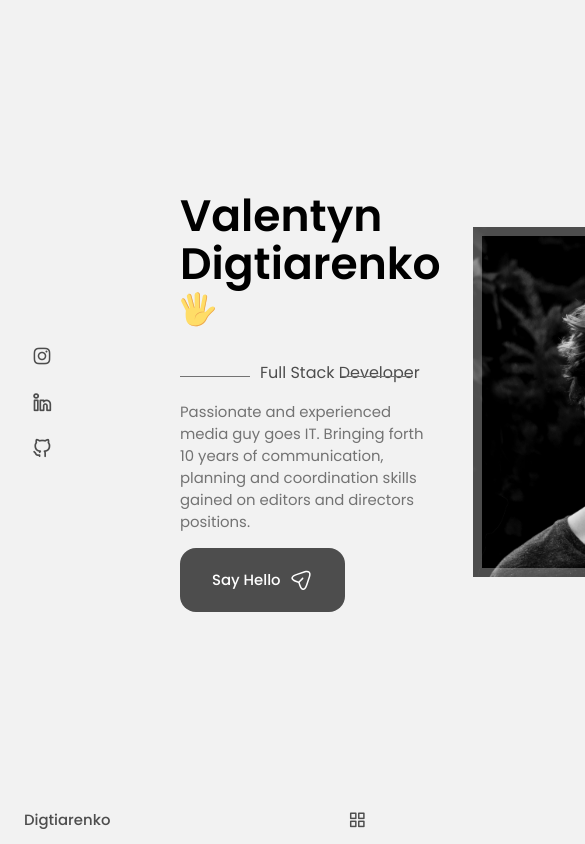
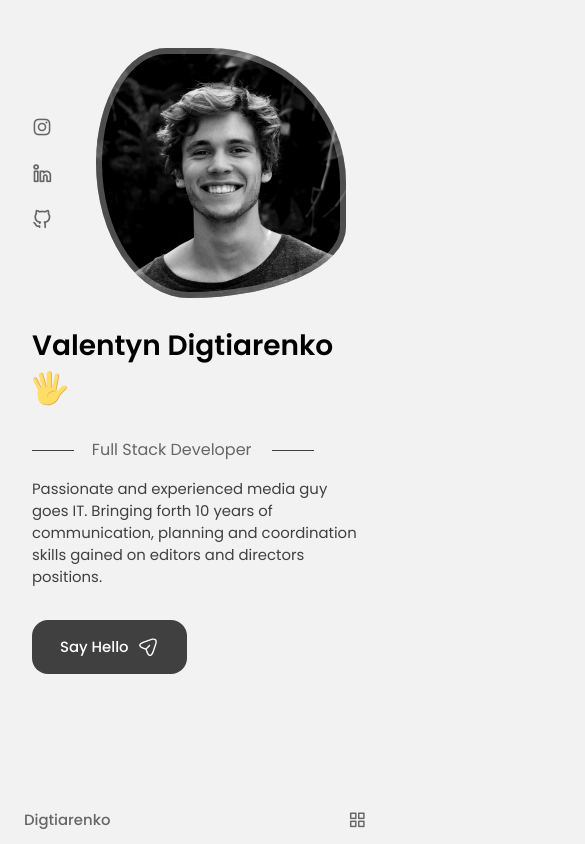
Before and after one commit to digtiarenko/portfolio, a React (Create React App) app: page / in a window 390 px wide. Shown: the top 844 px of the page, 585 px wide, since content can reach past the window. Built offline with nearby package versions, Linux system fonts and the light colour scheme.

Commit message:
home finished

```diff
--- a/src/App.css
+++ b/src/App.css
@@ -33,9 +33,9 @@
    /* =========COLORS HSL========== */
    --hue: 0;
    --saturation: 0%;
-   --title-color: hsl(var(--hue), var(--saturation), 30%);
+   --title-color: hsl(var(--hue), var(--saturation), 40%);
    --title-color-dark: hsl(var(--hue), var(--saturation), 0%);
-   --text-color: hsl(var(--hue), var(--saturation), 45%);
+   --text-color: hsl(var(--hue), var(--saturation), 25%);
    --body-color: hsl(var(--hue), var(--saturation), 95%);
    --container-color: #fff;
 }
@@ -139,14 +139,14 @@ html {
 /* ====== BUTTONS ======== */
 .button {
    display: inline-block;
-   background-color: var(--title-color);
+   background-color: var(--text-color);
    color: var(--container-color);
    padding: 1.25rem 2rem;
    border-radius: 1rem;
    font-weight: var(--font-medium);
 }
 
-button:hover {
+.button:hover {
    background-color: var(--title-color-dark);
 }
 
@@ -164,10 +164,30 @@ button:hover {
       margin-left: var(--mb-1-5);
       margin-right: var(--mb-1-5);
    }
+
+   .button {
+      padding: 1rem 1.75rem;
+   }
+
+   .button__icon {
+      width: 22px;
+      height: 22px;
+   }
 }
 @media screen and (max-width: 768px) {
+   .section {
+      padding: 1rem 0 4rem;
+   }
 }
 @media screen and (max-width: 576px) {
 }
 @media screen and (max-width: 350px) {
+   :root {
+      --big-font-size: 2.25rem;
+   }
+
+   .container {
+      margin-left: var(--mb-1);
+      margin-right: var(--mb-1);
+   }
 }
--- a/src/components/home/Data.jsx
+++ b/src/components/home/Data.jsx
@@ -1,4 +1,3 @@
-import React from 'react';
 import { ReactComponent as HandSVG } from '../../assets/hand.svg';
 import { ReactComponent as SendSVG } from '../../assets/send.svg';
 
@@ -9,7 +8,7 @@ const Data = () => {
             Valentyn Digtiarenko <HandSVG />
          </h1>
          <h3 className="home__subtitle">Full Stack Developer</h3>
-         <p className="home_description">
+         <p className="home__description">
             Passionate and experienced media guy goes IT. Bringing forth 10
             years of communication, planning and coordination skills gained on
             editors and directors positions.
--- a/src/components/home/Home.jsx
+++ b/src/components/home/Home.jsx
@@ -1,5 +1,6 @@
 import Data from './Data';
 import './home.css';
+import ScrollDown from './ScrollDown';
 import Social from './Social';
 
 const Home = () => {
@@ -13,6 +14,7 @@ const Home = () => {
 
                <Data />
             </div>
+            <ScrollDown />
          </div>
       </section>
    );
--- /dev/null
+++ b/src/components/home/ScrollDown.jsx
@@ -0,0 +1,15 @@
+const ScrollDown = () => {
+   return (
+      <>
+         <div className="home__scroll">
+            <a href="" className="home__scroll-button button--flex">
+               <i class="uil uil-mouse-alt home__mouse-alt"></i>
+               <span className="home__scroll-name">Scroll Down</span>
+               <i class="uil uil-arrow-down home__arrow-down"></i>
+            </a>
+         </div>
+      </>
+   );
+};
+
+export default ScrollDown;
--- a/src/components/home/home.css
+++ b/src/components/home/home.css
@@ -1,3 +1,7 @@
+.home__container {
+   row-gap: 7rem;
+}
+
 .home__content {
    grid-template-columns: 116px repeat(2, 1fr);
    padding-top: 5.5rem;
@@ -50,8 +54,13 @@
    width: 70px;
    height: 1px;
    background-color: var(--text-color);
-   right: 30px;
+   left: 18.3rem;
    top: 1rem;
+}
+
+.home__description {
+   max-width: 400px;
+   margin-bottom: var(--mb-2);
 }
 
 .home__img {
@@ -64,4 +73,121 @@
    justify-self: center;
    width: 350px;
    height: 350px;
+   animation: profile__animate 8s ease-in-out infinite 1s;
 }
+@keyframes profile__animate {
+   0% {
+      border-radius: 60% 40% 30% 70%/60% 30% 70% 40%;
+   }
+   50% {
+      border-radius: 30% 60% 70% 40%/50% 60% 30% 60%;
+   }
+   100% {
+      border-radius: 60% 40% 30% 70%/60% 30% 70% 40%;
+   }
+}
+
+.home__scroll-button .home__mouse-alt {
+   color: var(--text-color);
+   font-size: var(--h1-font-size);
+}
+
+.home__scroll {
+   margin-left: auto;
+   margin-right: auto;
+   animation: scroll 2s ease infinite;
+}
+
+@keyframes scroll {
+   0% {
+      transform: translateY(0);
+   }
+   30% {
+      transform: translateY(1rem);
+   }
+}
+.home__scroll-name {
+   color: var(--text-color);
+   font-weight: var(--font-medium);
+}
+
+.home__arrow-down {
+   margin-left: 0.35rem;
+}
+/* ====== BREAKPOINTS ======== */
+@media screen and (max-width: 992px) {
+   .home__content {
+      grid-template-columns: 100px repeat(2, 1fr);
+      column-gap: 1.25rem;
+   }
+   .home__subtitle {
+      padding-left: 3.74rem;
+      margin-bottom: var(--mb-1);
+   }
+   .home__subtitle:before {
+      width: 42px;
+      top: 0.8rem;
+   }
+   .home__subtitle:after {
+      width: 42px;
+      top: 0.8rem;
+      left: 15rem;
+   }
+
+   .home__description {
+      max-width: initial;
+      margin-bottom: var(--mb-2-5);
+   }
+
+   .home__img {
+      width: 300px;
+      height: 300px;
+   }
+}
+@media screen and (max-width: 768px) {
+   .home__content {
+      grid-template-columns: 0.5fr 3fr;
+      padding-top: 1.5rem;
+      /* column-gap: 1.25rem; */
+   }
+   .home__description {
+      margin-bottom: var(--mb-2);
+   }
+
+   .home__title {
+      font-size: 2rem;
+      margin-bottom: var(--mb-1);
+   }
+   .home__img {
+      order: initial;
+      justify-self: initial;
+   }
+
+   .home__data {
+      grid-column: 1/3;
+   }
+
+   .home__img {
+      box-shadow: inset 0 0 0 6px rgb(255, 255, 255, 30%);
+   }
+
+   .home__scroll {
+      display: none;
+   }
+}
+@media screen and (max-width: 576px) {
+   .home__title {
+      font-size: 1.75rem;
+   }
+   .home__img {
+      width: 250px;
+      height: 250px;
+   }
+}
+
+@media screen and (max-width: 350px) {
+   .home__img {
+      width: 200px;
+      height: 200px;
+   }
+}
```
Also changed, not shown: src/assets/scroll.svg.
